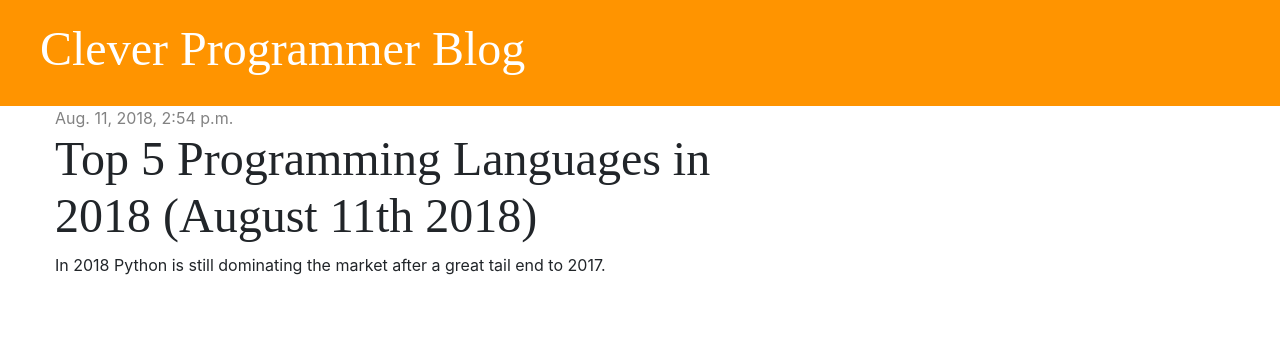
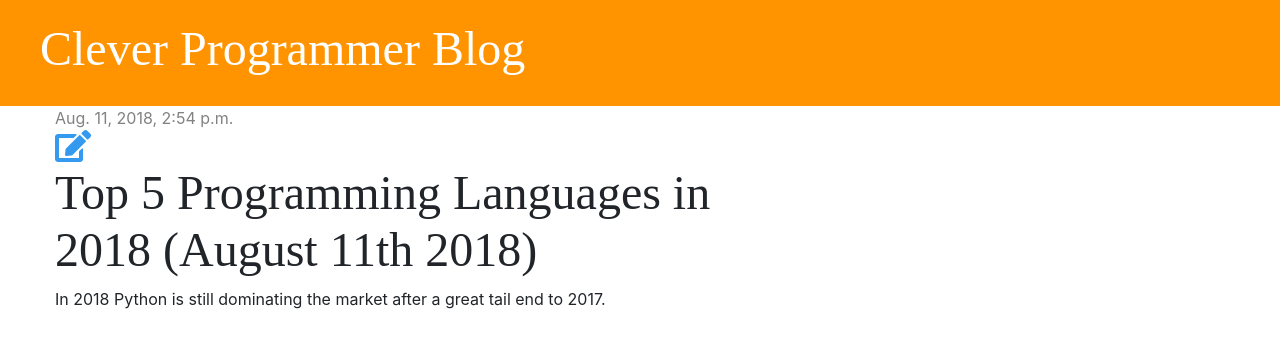
Before and after one commit to denisddesigner/my_django_site, a Django app: page /post/2/ in a window 1280 px wide. Shown: the top 348 px of the page. Run offline with Django 3.2, Linux system fonts and the light colour scheme; data comes from the database, SQL or seed files in the repository; both versions use the stored data as it was after the commit; some libraries are stand-ins or nearby versions.

Commit message:
Add feature to edit blog posts from frontend.

```diff
--- a/blog/templates/blog/base.html
+++ b/blog/templates/blog/base.html
@@ -6,7 +6,8 @@
     <title>Clever Programmer Blog</title>
     <link href="//fonts.googleapis.com/css?Tangerine:bold,bolditalic|Inconsolata:italic|Droid+Sans" rel="stylesheet" type="text/css">
     <link rel="stylesheet" href="https://stackpath.bootstrapcdn.com/bootstrap/4.1.3/css/bootstrap.min.css">
-    <link rel="stylesheet" href="{% static 'css/blog.css' %}"
+    <link rel="stylesheet" href="{% static 'css/blog.css' %}">
+    <link rel="stylesheet" href="https://use.fontawesome.com/releases/v5.2.0/css/all.css" integrity="sha384-hWVjflwFxL6sNzntih27bfxkr27PmbbK/iSvJ+a4+0owXq79v+lsFkW54bOGbiDQ" crossorigin="anonymous">
 </head>
 <body>
 
--- a/blog/templates/blog/post_detail.html
+++ b/blog/templates/blog/post_detail.html
@@ -1,13 +1,14 @@
 {% extends "blog/base.html" %}
 
 {% block content %}
-    <div class="post">
+    <a class="post">
 
         {% if post.published_date %}
             <div class="date">
                 {{ post.published_date }}
             </div>
         {% endif %}
+        <a href="{% url 'post_edit' pk=post.pk %}"<i class="fas fa-edit fa-2x" style="color: #339af0"></i></a>
 
         <h1>{{ post.title }}</h1>
         <p>{{ post.text | linebreaksbr }}</p>
--- a/blog/urls.py
+++ b/blog/urls.py
@@ -14,4 +14,8 @@
     # 127.0.0.1:800/post/new ---> localhost
     # mydjangosite.com/post/new --> online
     path('post/new/', views.post_new, name='post_new'),
+
+    # 127.0.0.1:800/post/2/edit ---> localhost
+    # mydjangosite.com/post/2/edit --> online
+    path('post/<int:pk>/edit/', views.post_edit, name='post_edit'),
 ]
--- a/blog/views.py
+++ b/blog/views.py
@@ -28,3 +28,20 @@
         form = PostForm()
         stuff_for_frontend = {'form': form}
     return render(request, 'blog/post_edit.html', stuff_for_frontend)
+
+def post_edit(request, pk):
+    post = get_object_or_404(Post, pk=pk)
+    if request.method == 'POST':
+
+        #updating an existing form
+        form = PostForm(request.POST, instance=post)
+        if form.is_valid():
+            post = form.save(commit=False)
+            post.author = request.user
+            post.published_date = timezone.now()
+            post.save()
+            return redirect('post_detail', pk=post.pk)
+    else:
+        form = PostForm(instance=post)
+        stuff_for_frontend={'form': form}
+    return render(request, 'blog/post_edit.html', stuff_for_frontend)
```
Also changed, not shown: db.sqlite3, 1 other file.
